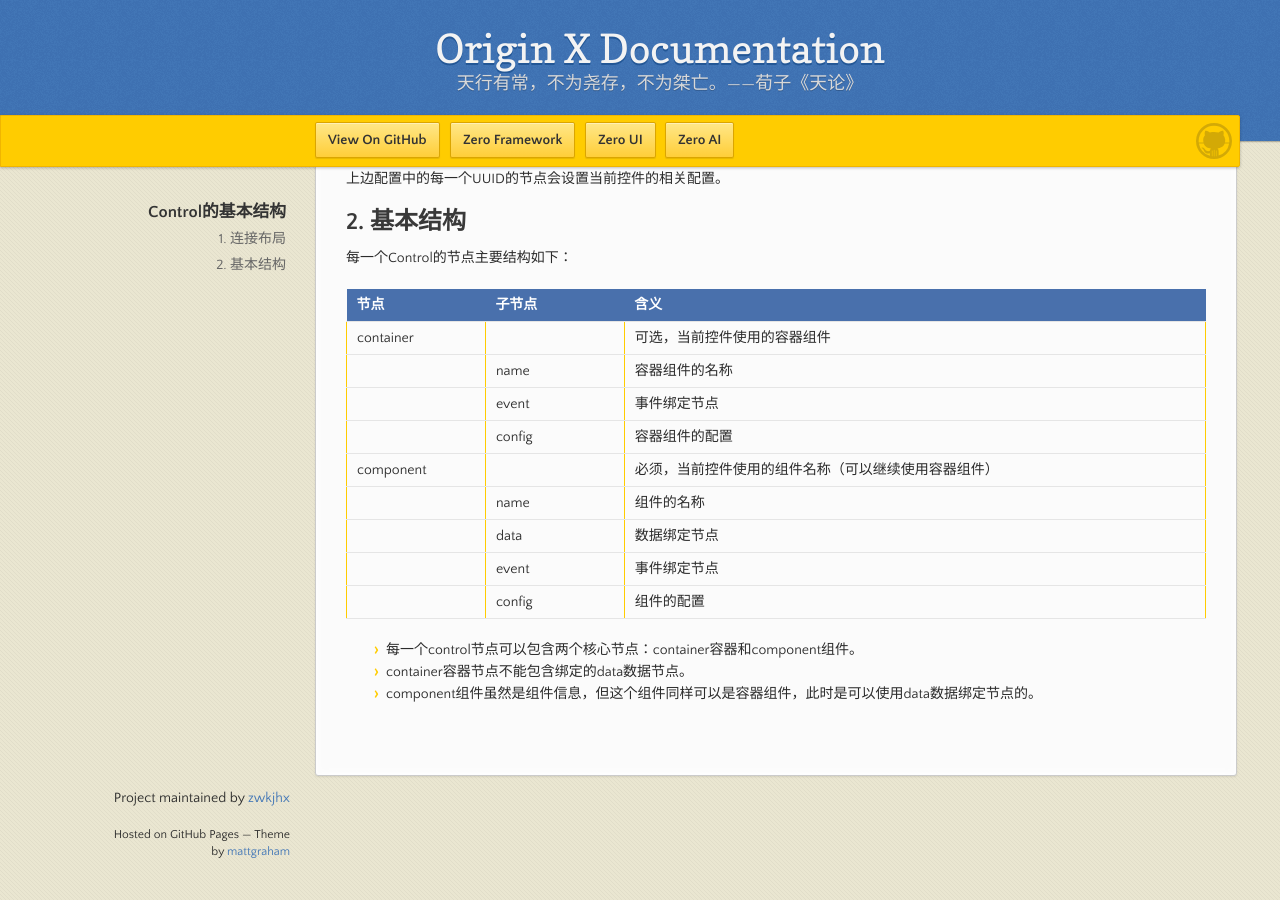
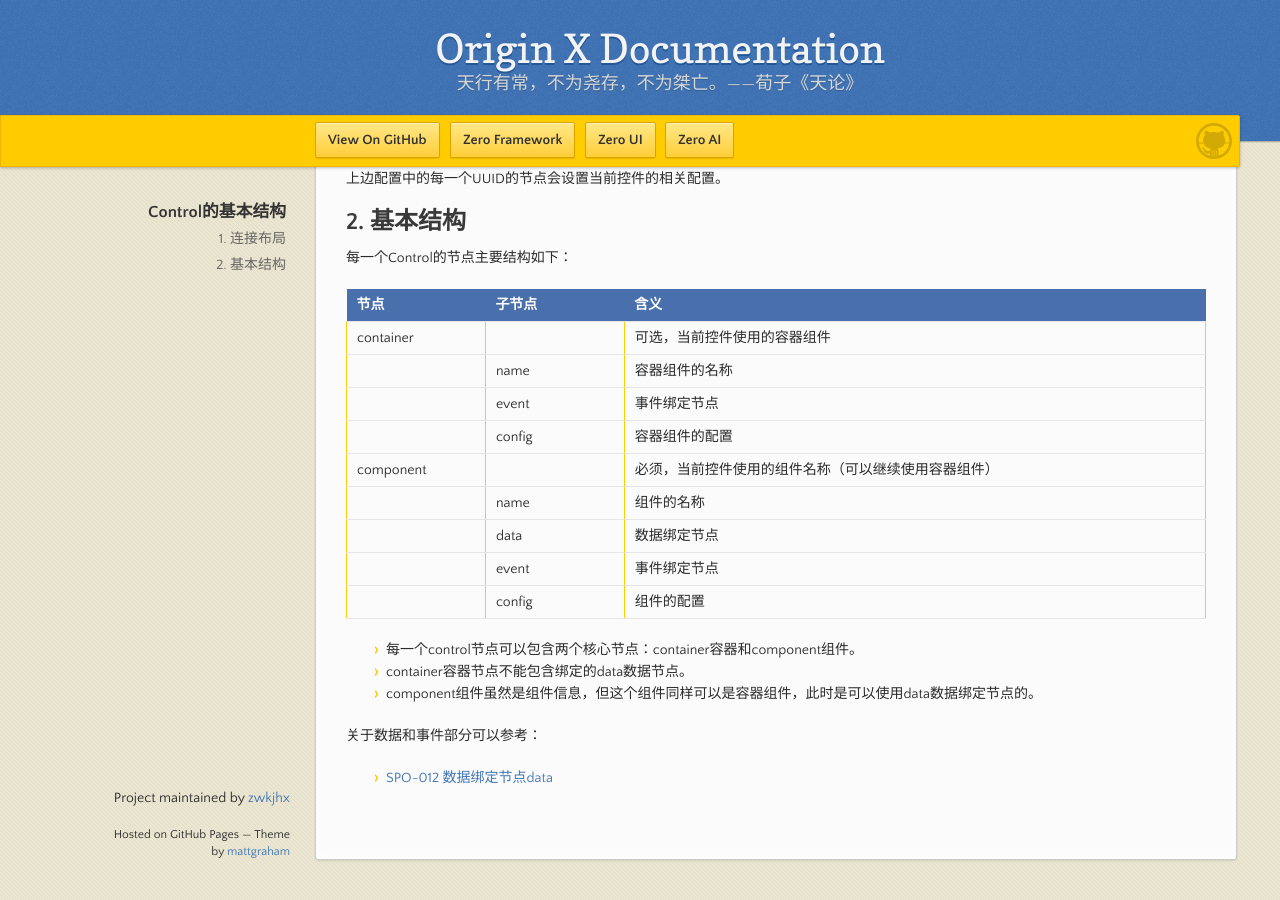
Before and after one commit to zwkjhx/ox-doc, a Jekyll site: the page built from specification/3-origin-xgui-fan/spo-010-controlde-ji-ben-jie-gou.md, in a window 1280 px wide and 900 px high, scrolled down 928 px. Built offline with Jekyll 4.4.1, drawn with Linux system fonts in a browser that asks for light colours; our own code applies the rules of GitHub Pages for plain Markdown files.

Commit message:
Updates specification/3-origin-xgui-fan/spo-010-controlde-ji-ben-jie-gou.md
Auto commit by GitBook Editor

```diff
--- a/specification/3-origin-xgui-fan/spo-010-controlde-ji-ben-jie-gou.md
+++ b/specification/3-origin-xgui-fan/spo-010-controlde-ji-ben-jie-gou.md
@@ -61,3 +61,7 @@
 * 每一个control节点可以包含两个核心节点：container容器和component组件。
 * container容器节点不能包含绑定的data数据节点。
 * component组件虽然是组件信息，但这个组件同样可以是容器组件，此时是可以使用data数据绑定节点的。
+
+关于数据和事件部分可以参考：
+
+* [SPO-012 数据绑定节点data](/specification/3-origin-xgui-fan/spo-012-shu-ju-bang-ding-jie-dian-data.md)
```
